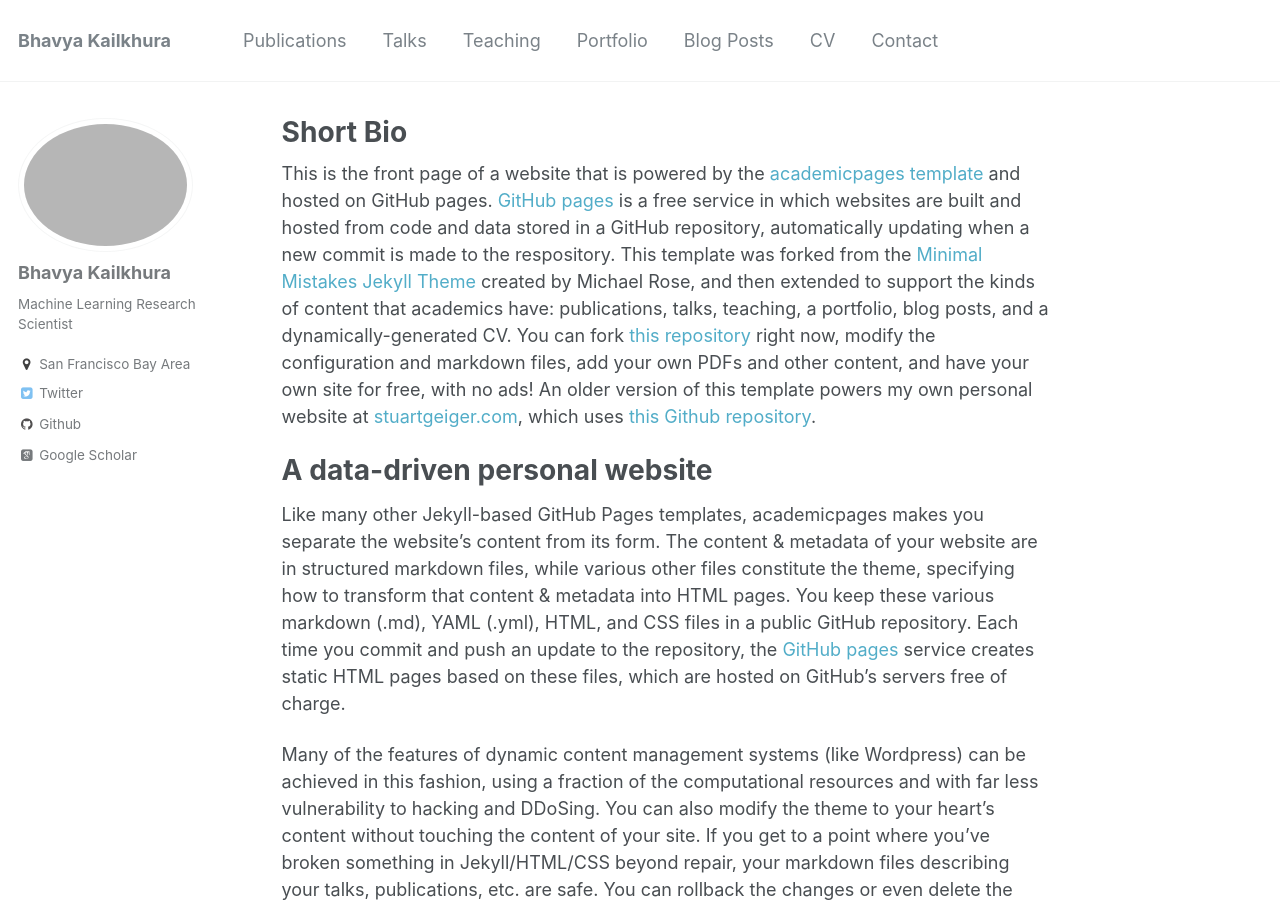
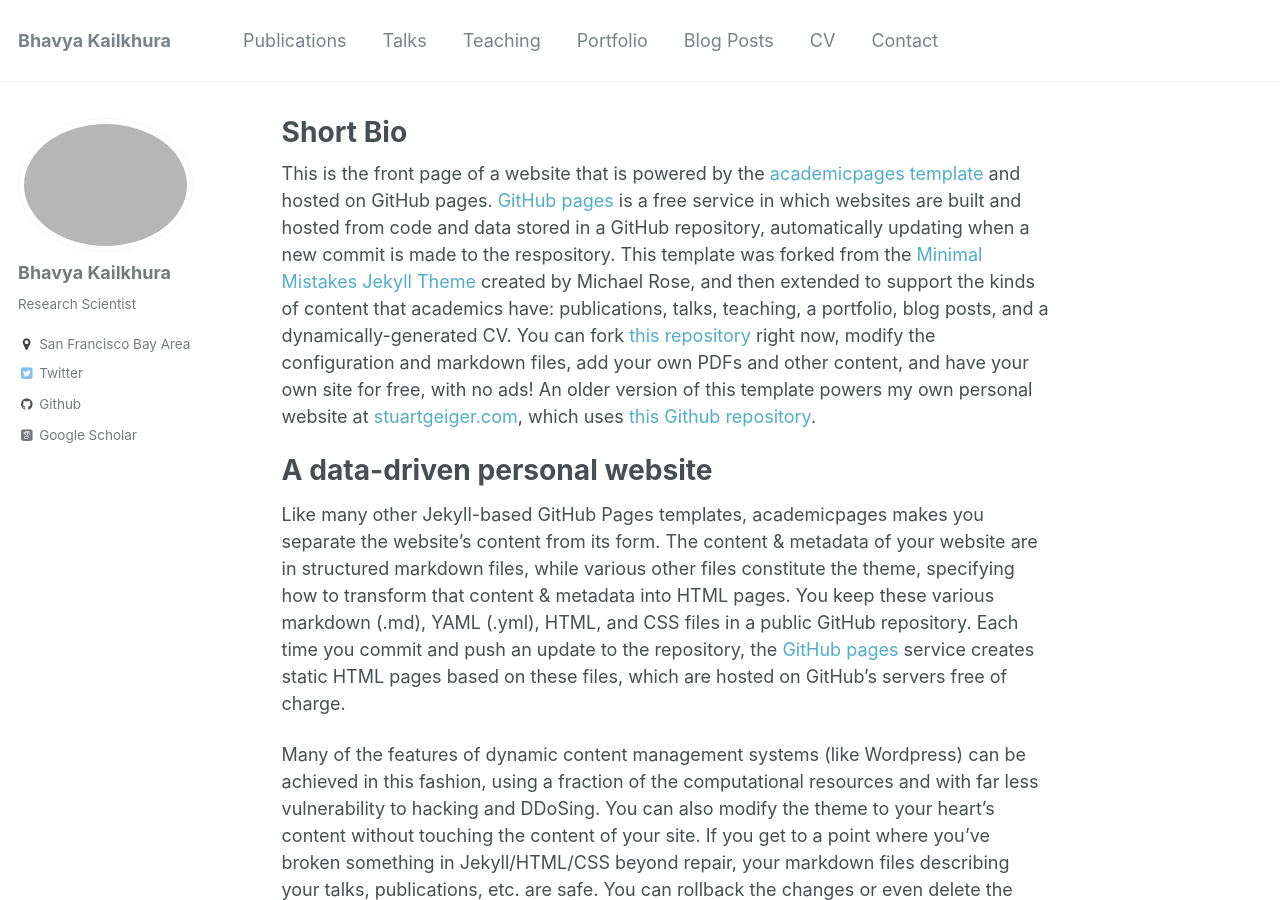
Before and after one commit to bhavya-kailkhura/bhavya-kailkhura, a Jekyll site: the page built from _pages/about.md, in a window 1280 px wide and 900 px high. Built offline with Jekyll 4.4.1, drawn with Linux system fonts in a browser that asks for light colours; some web fonts are replaced.

Commit message:
Update config

```diff
--- a/_config.yml
+++ b/_config.yml
@@ -81,7 +81,7 @@ analytics:
 author:
   name             : "Bhavya Kailkhura"
   avatar           : "2014.jpg"
-  bio              : "Machine Learning Research Scientist"
+  bio              : "Research Scientist"
   location         : "San Francisco Bay Area"
   employer         :
   googlescholar    : "https://scholar.google.com/citations?user=SQpJmOgAAAAJ&hl=en"
```
